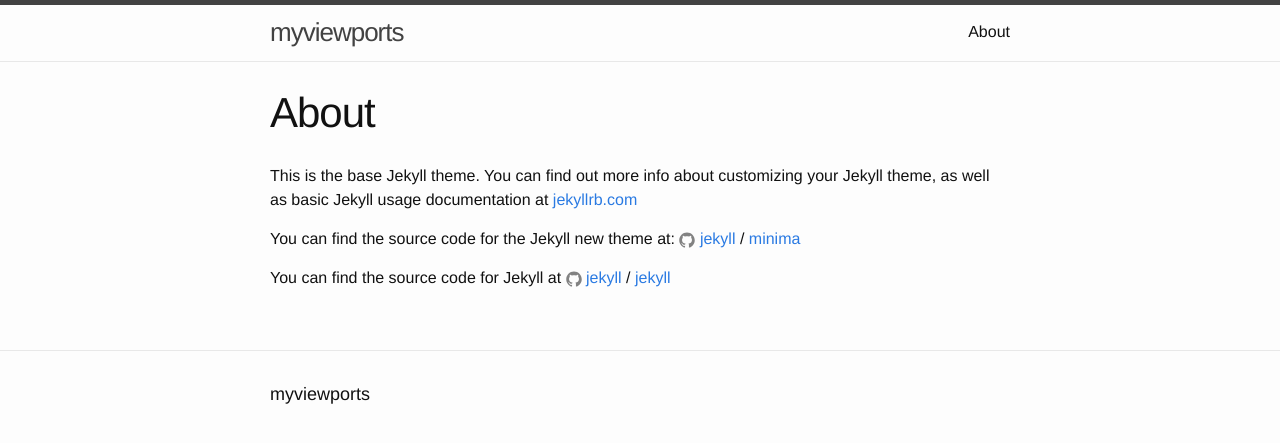
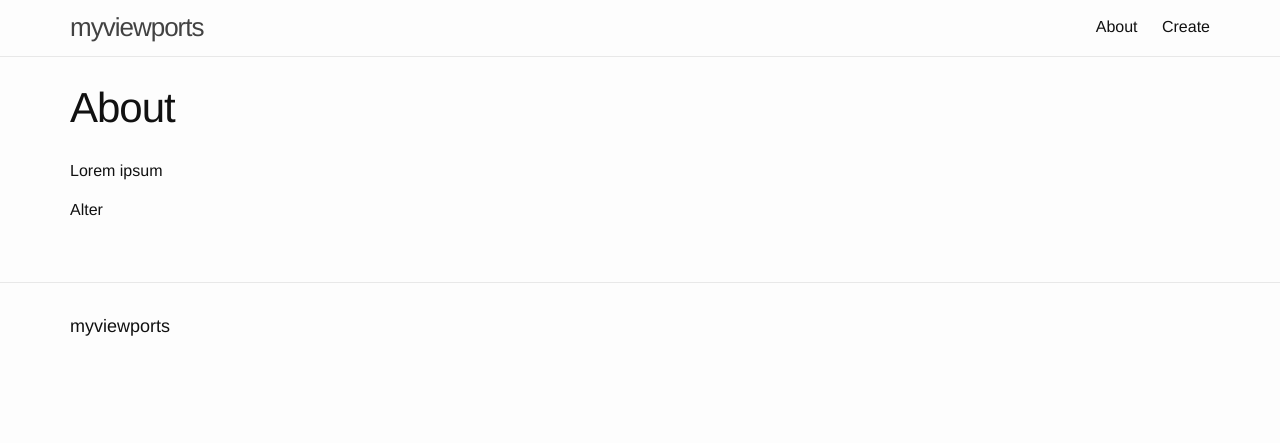
Before and after one commit to idrm/myviewports, a Jekyll site: the page built from about.md, in a window 1280 px wide. Shown: the top 443 px of the page. Built offline with Jekyll 4.4.1, drawn with Linux system fonts in a browser that asks for light colours.

Commit message:
small layout adjustments

```diff
--- a/_sass/minima.scss
+++ b/_sass/minima.scss
@@ -19,7 +19,7 @@ $grey-color-light: lighten($grey-color, 40%) !default;
 $grey-color-dark:  darken($grey-color, 25%) !default;
 
 // Width of the content area
-$content-width:    800px !default;
+$content-width:    1200px !default;
 
 $on-palm:          600px !default;
 $on-laptop:        800px !default;
--- a/_sass/minima/_layout.scss
+++ b/_sass/minima/_layout.scss
@@ -2,7 +2,6 @@
  * Site header
  */
 .site-header {
-  border-top: 5px solid $grey-color-dark;
   border-bottom: 1px solid $grey-color-light;
   min-height: $spacing-unit * 1.865;
 
--- a/about.md
+++ b/about.md
@@ -4,12 +4,6 @@ title: About
 permalink: /about
 ---
 
-This is the base Jekyll theme. You can find out more info about customizing your Jekyll theme, as well as basic Jekyll usage documentation at [jekyllrb.com](https://jekyllrb.com/)
+Lorem ipsum
 
-You can find the source code for the Jekyll new theme at:
-{% include icon-github.html username="jekyll" %} /
-[minima](https://github.com/jekyll/minima)
-
-You can find the source code for Jekyll at
-{% include icon-github.html username="jekyll" %} /
-[jekyll](https://github.com/jekyll/jekyll)
+Alter
```
Also changed, not shown: create.md (added, +5 -0 lines).
